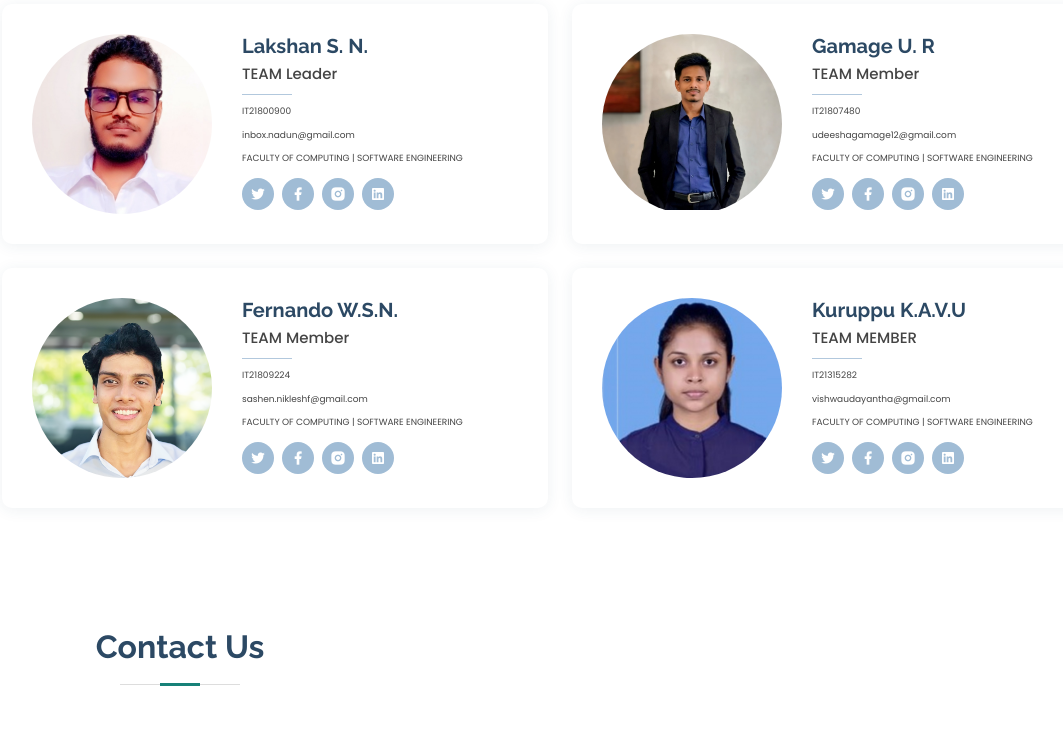
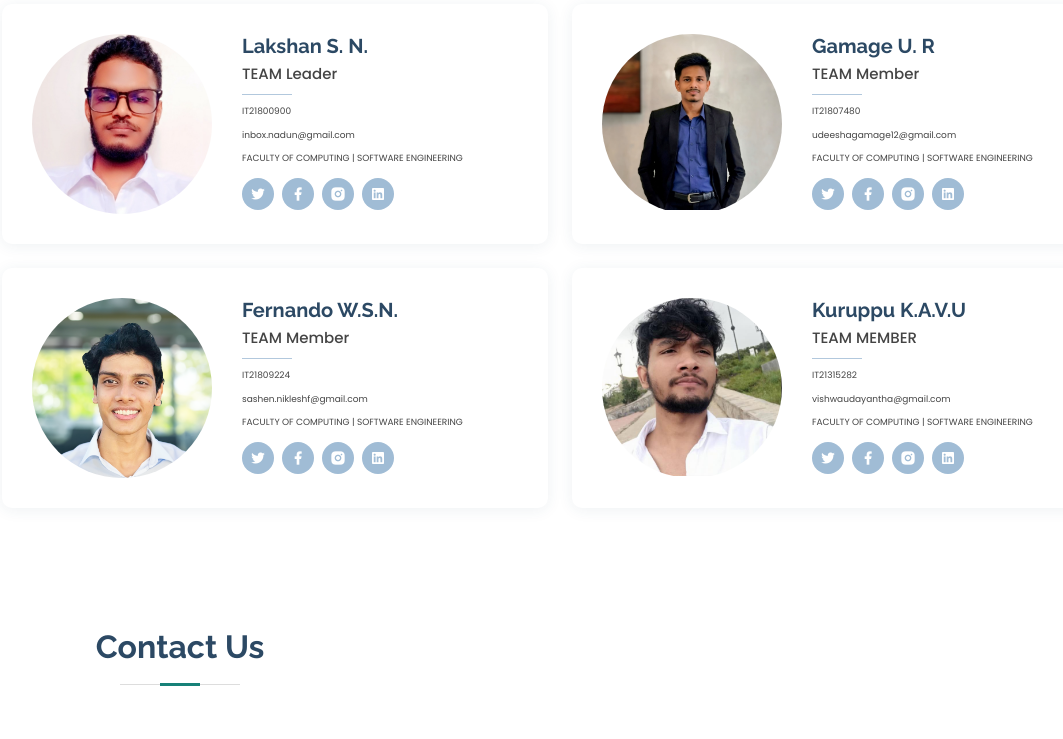
Before and after one commit to nxdun/rp25-036, a plain HTML site: page Website/index.html in a window 1280 px wide. Shown: the part 6602-7341 px from the top of the page, without its empty margins (80-1143 px from the left). Drawn offline with Linux system fonts and the light colour scheme; grey boxes are pictures that could not be loaded.

Commit message:
Replace team member image with new asset

```diff
--- a/Website/index.html
+++ b/Website/index.html
@@ -933,7 +933,7 @@
 
           <div class="col-lg-6 mt-4">
             <div class="member d-flex align-items-start">
-              <div class="pic"><img src="assets/img/team/madushi.jpg" class="img-fluid" alt=""></div>
+              <div class="pic"><img src="assets\img\apeprojecteka\vishwa.png" class="img-fluid" alt=""></div>
               <div class="member-info">
                 <h4>Kuruppu K.A.V.U</h4>
                 <span>TEAM MEMBER</span>
```
Also changed, not shown: Website/assets/img/apeprojecteka/vishwa.png (added).
